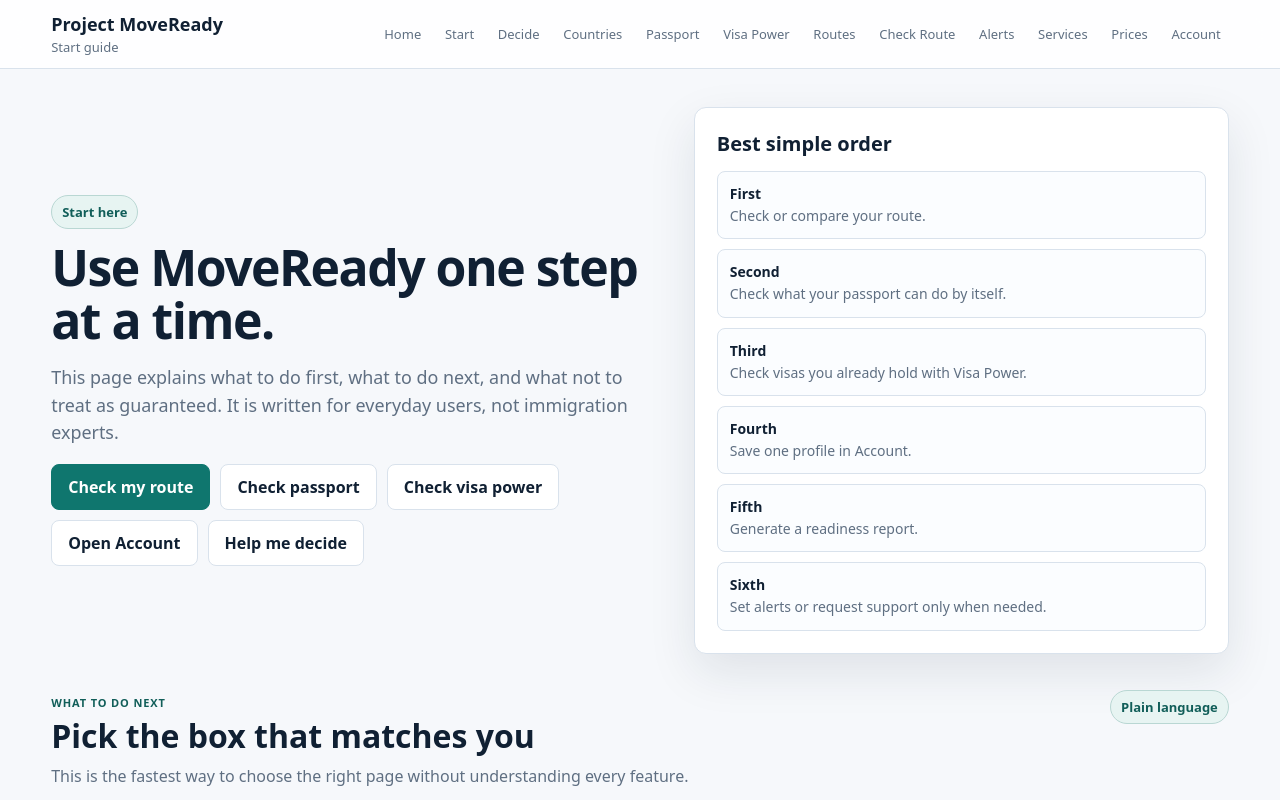
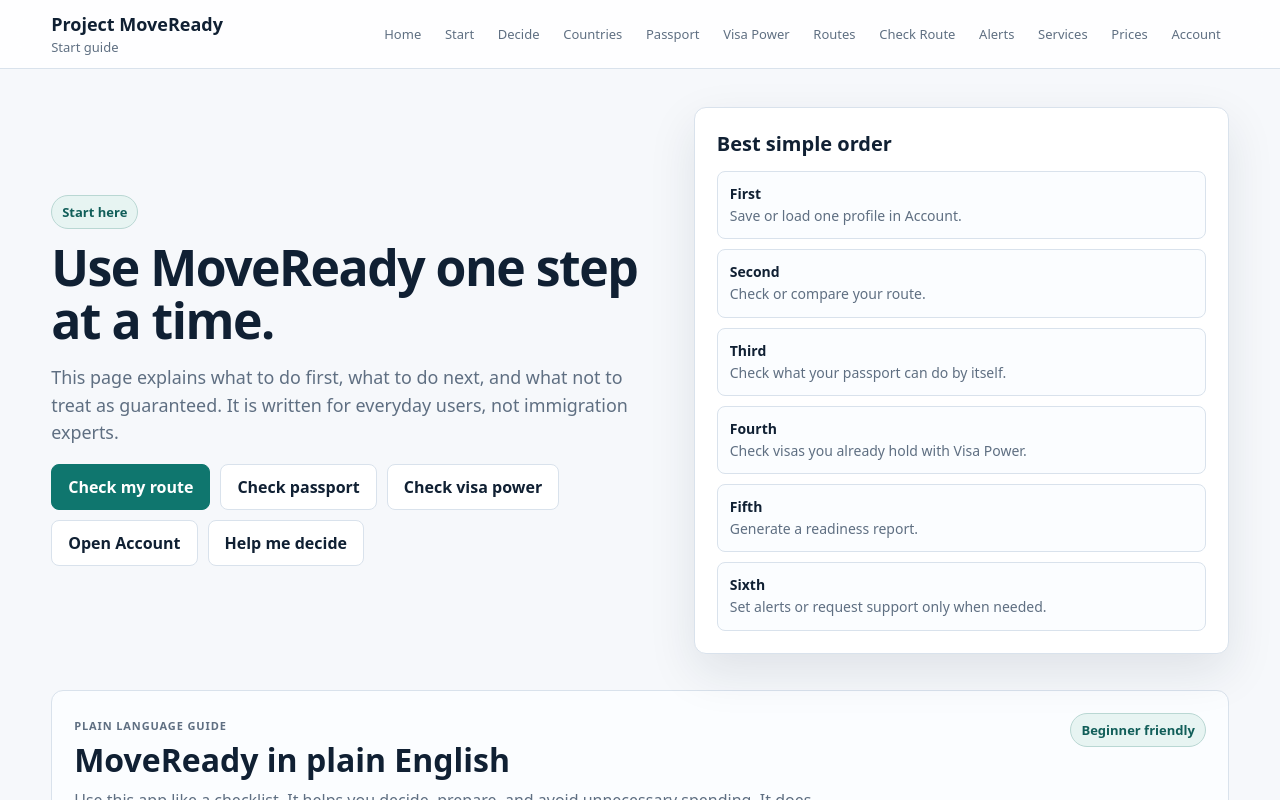
Before and after one commit to SirBM201/SirBM201-moveready-frontend, a Next.js app: page /start in a window 1280 px wide. Shown: the top 800 px of the page. Built offline with nearby package versions, Linux system fonts and the light colour scheme.

Commit message:
Standardize start guide order for launch

```diff
--- a/app/start/page.tsx
+++ b/app/start/page.tsx
@@ -1,4 +1,5 @@
 import SiteHeader from "@/components/SiteHeader";
+import BeginnerFriendlyGuide from "@/components/BeginnerFriendlyGuide";
 
 const simpleSteps = [
   {
@@ -149,15 +150,21 @@ export default function StartPage() {
         <aside className="workflow-panel">
           <h2>Best simple order</h2>
           <div className="mini-list">
-            <div><strong>First</strong><span>Check or compare your route.</span></div>
-            <div><strong>Second</strong><span>Check what your passport can do by itself.</span></div>
-            <div><strong>Third</strong><span>Check visas you already hold with Visa Power.</span></div>
-            <div><strong>Fourth</strong><span>Save one profile in Account.</span></div>
+            <div><strong>First</strong><span>Save or load one profile in Account.</span></div>
+            <div><strong>Second</strong><span>Check or compare your route.</span></div>
+            <div><strong>Third</strong><span>Check what your passport can do by itself.</span></div>
+            <div><strong>Fourth</strong><span>Check visas you already hold with Visa Power.</span></div>
             <div><strong>Fifth</strong><span>Generate a readiness report.</span></div>
             <div><strong>Sixth</strong><span>Set alerts or request support only when needed.</span></div>
           </div>
         </aside>
       </section>
+
+      <BeginnerFriendlyGuide
+        compact
+        title="MoveReady in plain English"
+        intro="Use this app like a checklist. It helps you decide, prepare, and avoid unnecessary spending. It does not replace official immigration, embassy, school, airline, or employer instructions."
+      />
 
       <section className="section no-top-pad">
         <div className="section-heading-row">
```
